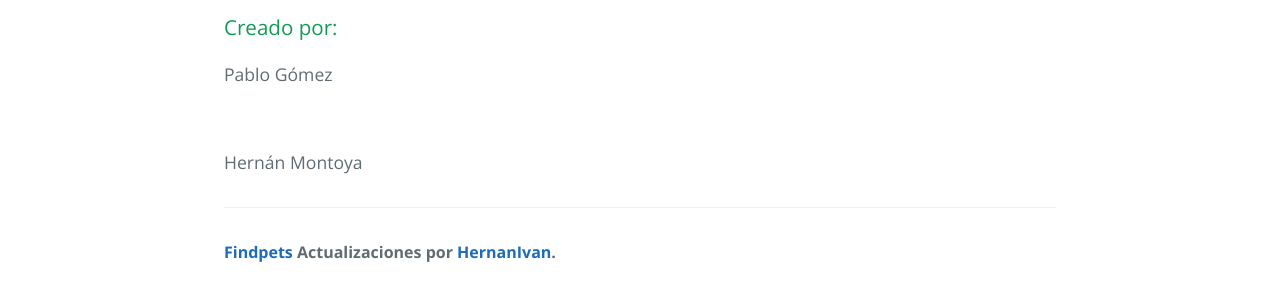
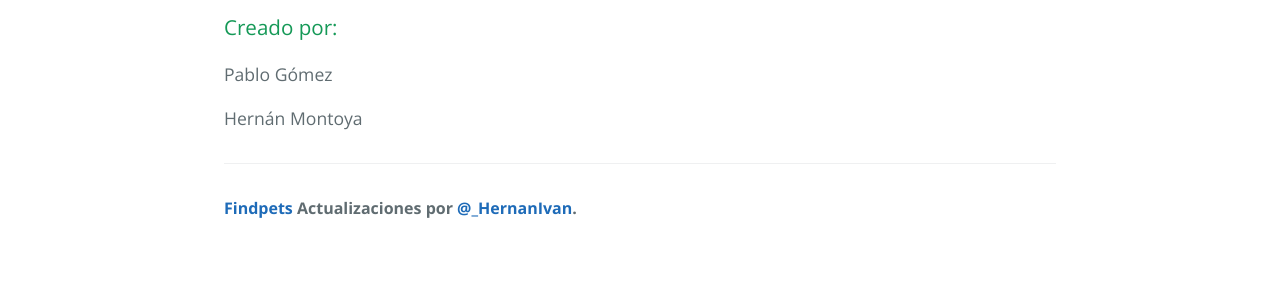
Before and after one commit to HernanIvan/FindPets, a plain HTML site: page index.html in a window 1280 px wide. Shown: the part 487-788 px from the top of the page. Drawn offline with nearby package versions, Linux system fonts and the light colour scheme.

Commit message:
Update index.html

```diff
--- a/index.html
+++ b/index.html
@@ -25,11 +25,11 @@
 <h3>
 <a id="creado-por" class="anchor" href="#creado-por" aria-hidden="true"><span aria-hidden="true" class="octicon octicon-link"></span></a>Creado por:</h3>
 
-<p>Pablo Gómez</p><br/>
+<p>Pablo Gómez</p>
 <p>Hernán Montoya</p>
 
       <footer class="site-footer">
-        <span class="site-footer-owner"><a href="https://github.com/HernanIvan/FindPets">Findpets</a> Actualizaciones por <a href="https://github.com/HernanIvan">HernanIvan</a>.</span>
+        <span class="site-footer-owner"><a href="https://github.com/HernanIvan/FindPets">Findpets</a> Actualizaciones por <a href="https://github.com/HernanIvan">@_HernanIvan</a>.</span>
 
 
       </footer>
```
